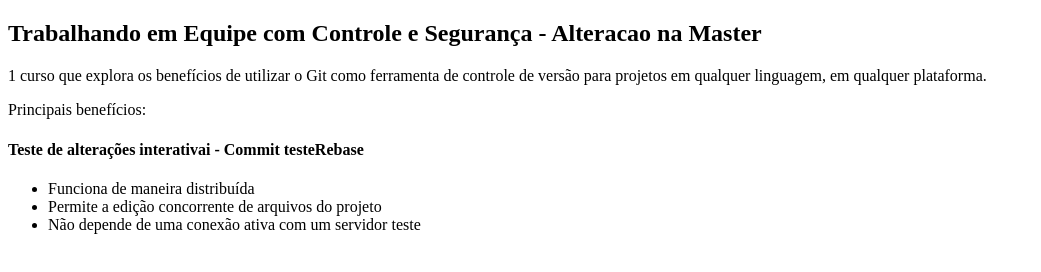
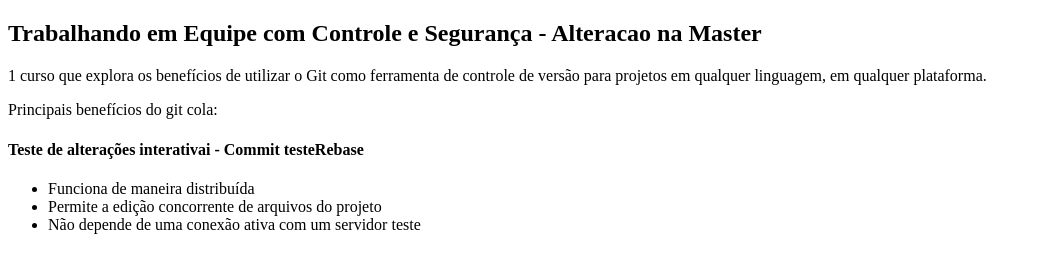
Before and after one commit to fndoln/curso-git, a plain HTML site: page index.html in a window 1280 px wide. Shown: the part 46-318 px from the top of the page, without its empty margins (0-1041 px from the left). Drawn offline with Linux system fonts and the light colour scheme.

Commit message:
Adicionando texto git cola

```diff
--- a/index.html
+++ b/index.html
@@ -8,7 +8,7 @@
 
         <p>1 curso que explora os benefícios de utilizar o Git como ferramenta de controle de versão para projetos em qualquer linguagem, em qualquer plataforma.</p>
 
-        <main>Principais benefícios:</main>
+        <main>Principais benefícios do git cola:</main>
 
 		<h4>Teste de alterações interativai - Commit testeRebase</h4>
 
```
